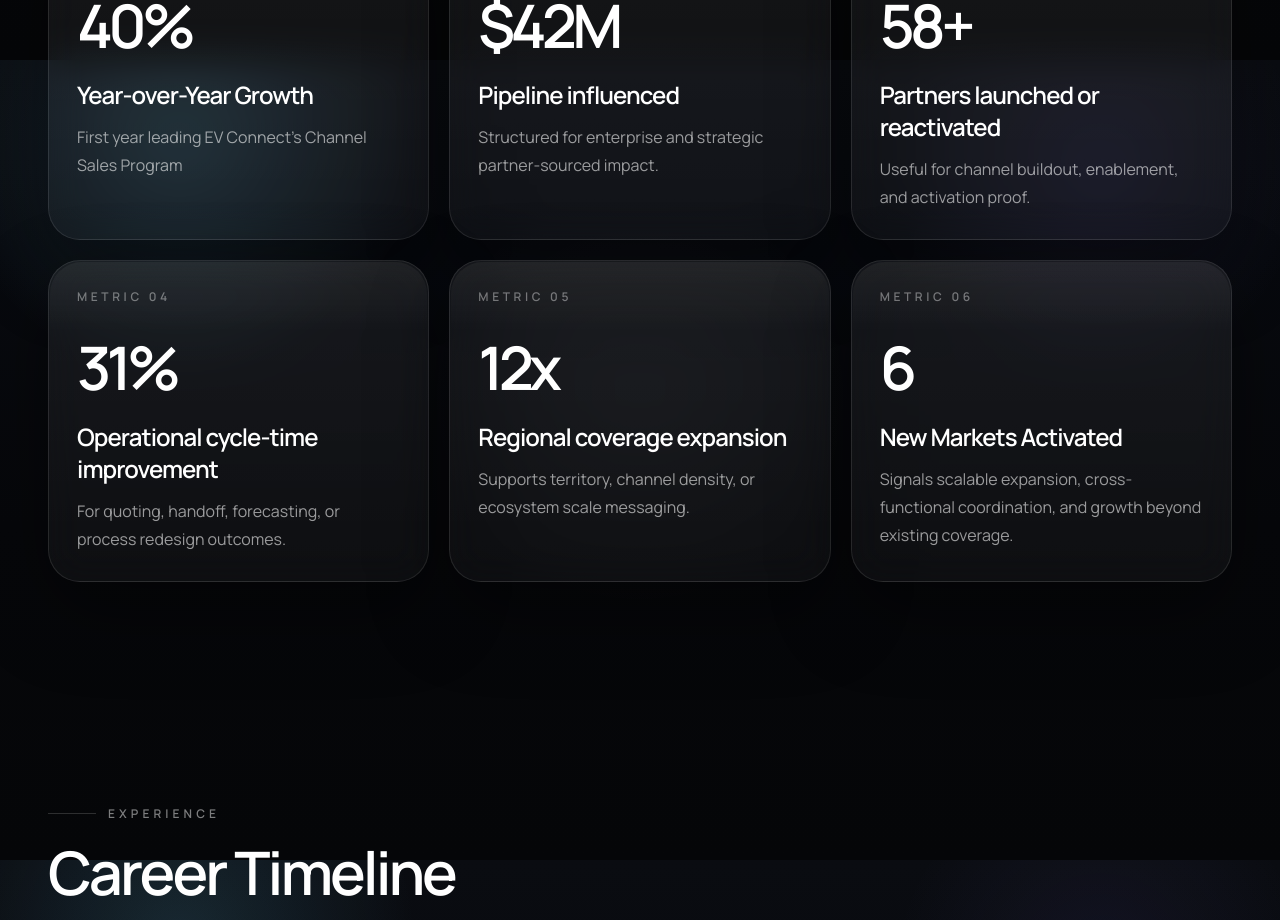
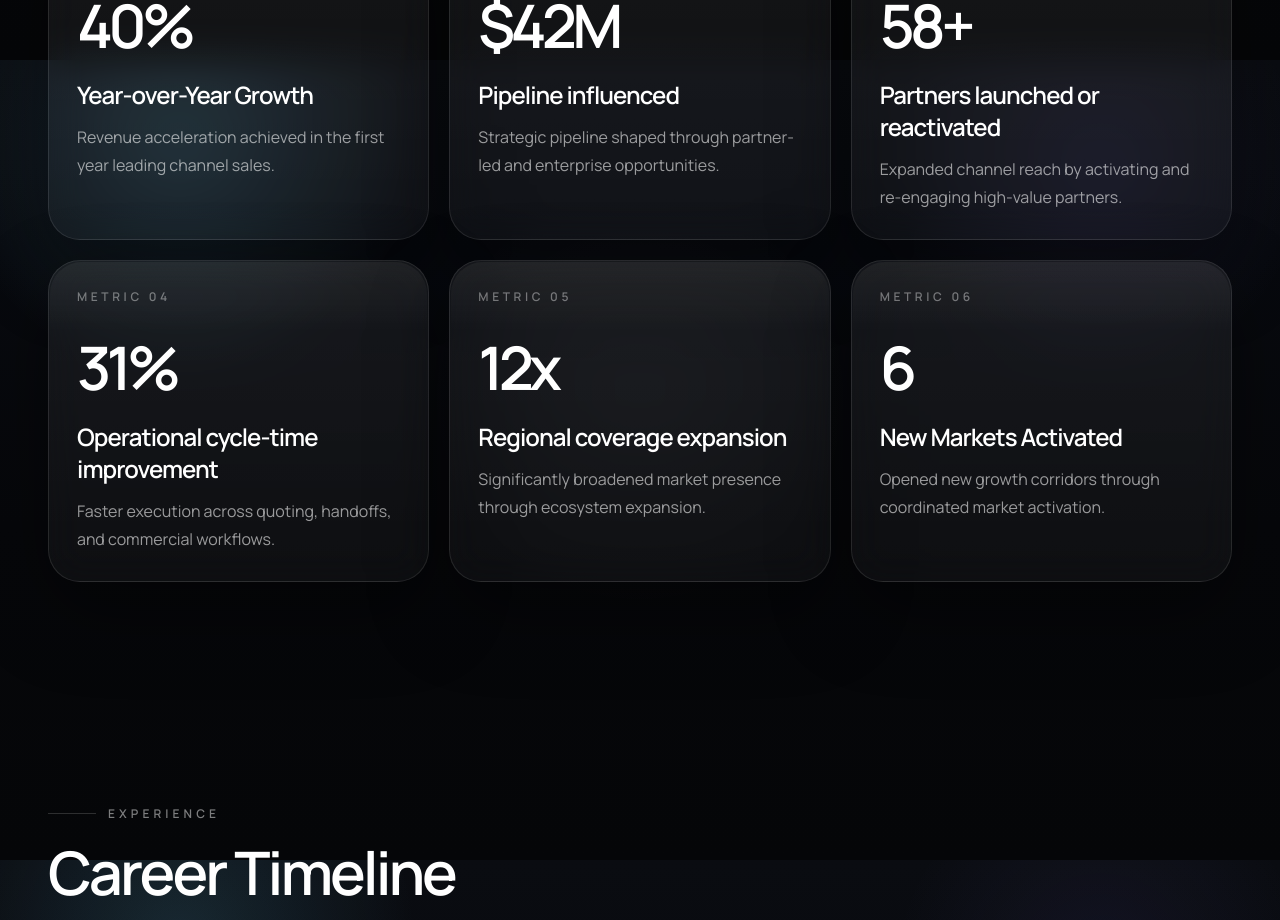
Before and after one commit to NickDiGirolamo/Portfolio, a Next.js app: page / in a window 1280 px wide. Shown: the part 1540-2460 px from the top of the page. Built offline with nearby package versions, Linux system fonts and the light colour scheme.

Commit message:
Refine commercial results copy

```diff
--- a/src/data/site-content.ts
+++ b/src/data/site-content.ts
@@ -63,38 +63,38 @@ export const siteContent = {
       value: 40,
       suffix: "%",
       label: "Year-over-Year Growth",
-      description: "First year leading EV Connect's Channel Sales Program",
+      description: "Revenue acceleration achieved in the first year leading channel sales.",
     },
     {
       value: 42,
       prefix: "$",
       suffix: "M",
       label: "Pipeline influenced",
-      description: "Structured for enterprise and strategic partner-sourced impact.",
+      description: "Strategic pipeline shaped through partner-led and enterprise opportunities.",
     },
     {
       value: 58,
       suffix: "+",
       label: "Partners launched or reactivated",
-      description: "Useful for channel buildout, enablement, and activation proof.",
+      description: "Expanded channel reach by activating and re-engaging high-value partners.",
     },
     {
       value: 31,
       suffix: "%",
       label: "Operational cycle-time improvement",
-      description: "For quoting, handoff, forecasting, or process redesign outcomes.",
+      description: "Faster execution across quoting, handoffs, and commercial workflows.",
     },
     {
       value: 12,
       suffix: "x",
       label: "Regional coverage expansion",
-      description: "Supports territory, channel density, or ecosystem scale messaging.",
+      description: "Significantly broadened market presence through ecosystem expansion.",
     },
     {
       value: 6,
       suffix: "",
       label: "New Markets Activated",
-      description: "Signals scalable expansion, cross-functional coordination, and growth beyond existing coverage.",
+      description: "Opened new growth corridors through coordinated market activation.",
     },
   ],
   about: {
```
